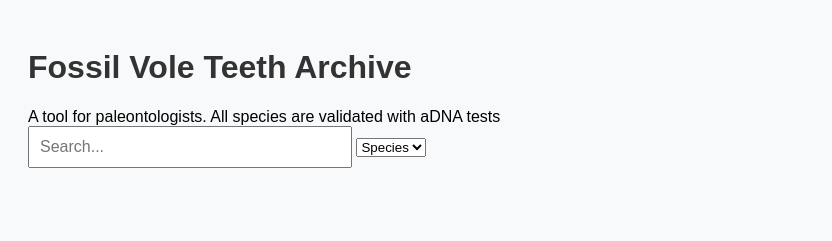
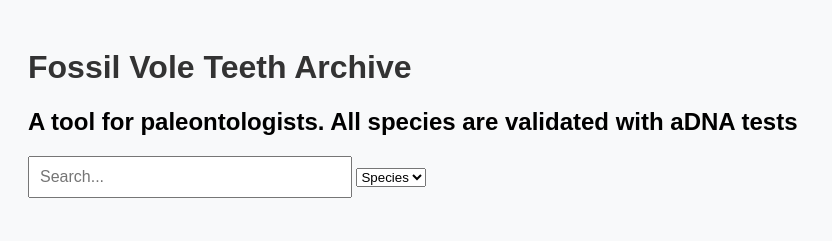
Before and after one commit to labmicrouw/arvicbase, a plain HTML site: page index.html in a window 1280 px wide. Shown: the whole page, without its empty margins (0-832 px from the left). Drawn offline with Linux system fonts and the light colour scheme; no server answers.

Commit message:
Update index.html

```diff
--- a/index.html
+++ b/index.html
@@ -8,7 +8,7 @@
 </head>
 <body>
   <h1>Fossil Vole Teeth Archive</h1>
-  A tool for paleontologists. All species are validated with aDNA tests
+  <h2>A tool for paleontologists. All species are validated with aDNA tests</h2>
   <div id="search-controls">
   <input type="text" id="searchBar" placeholder="Search..." />
   <select id="searchField">
```
